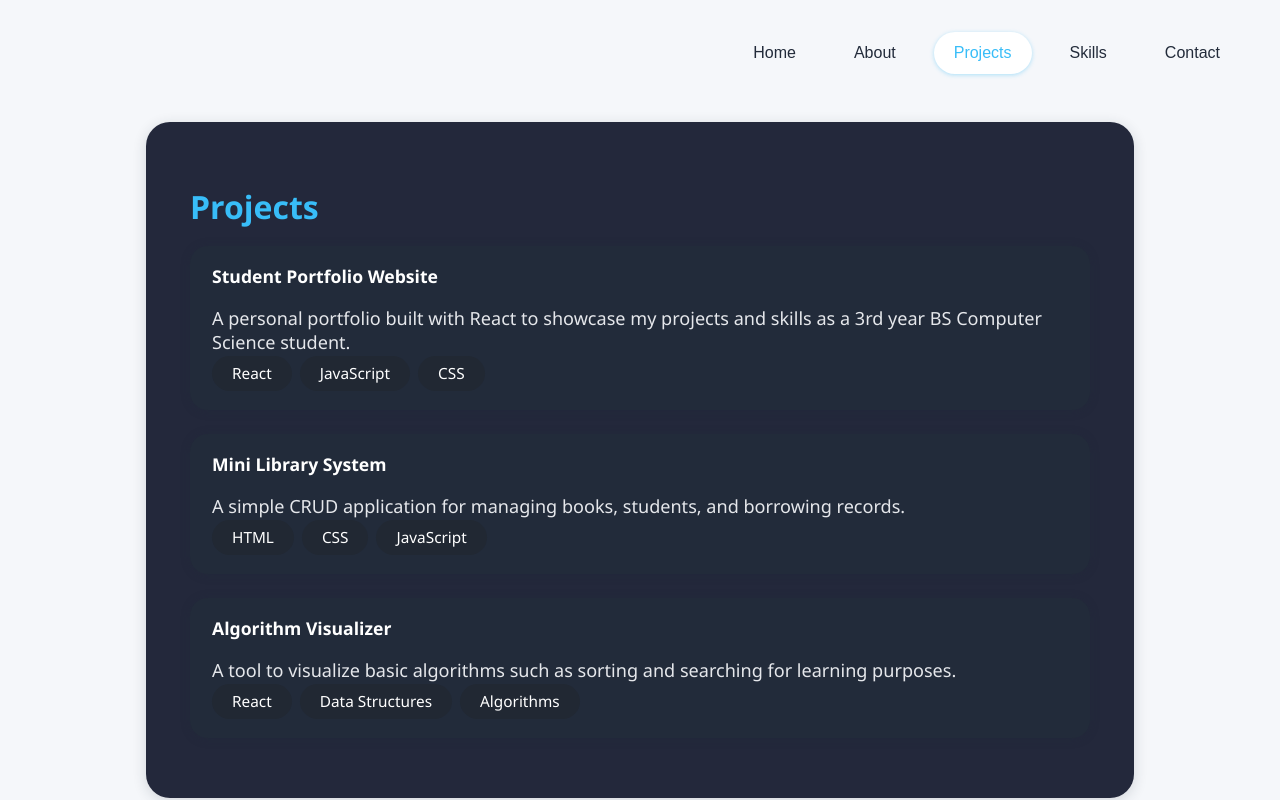
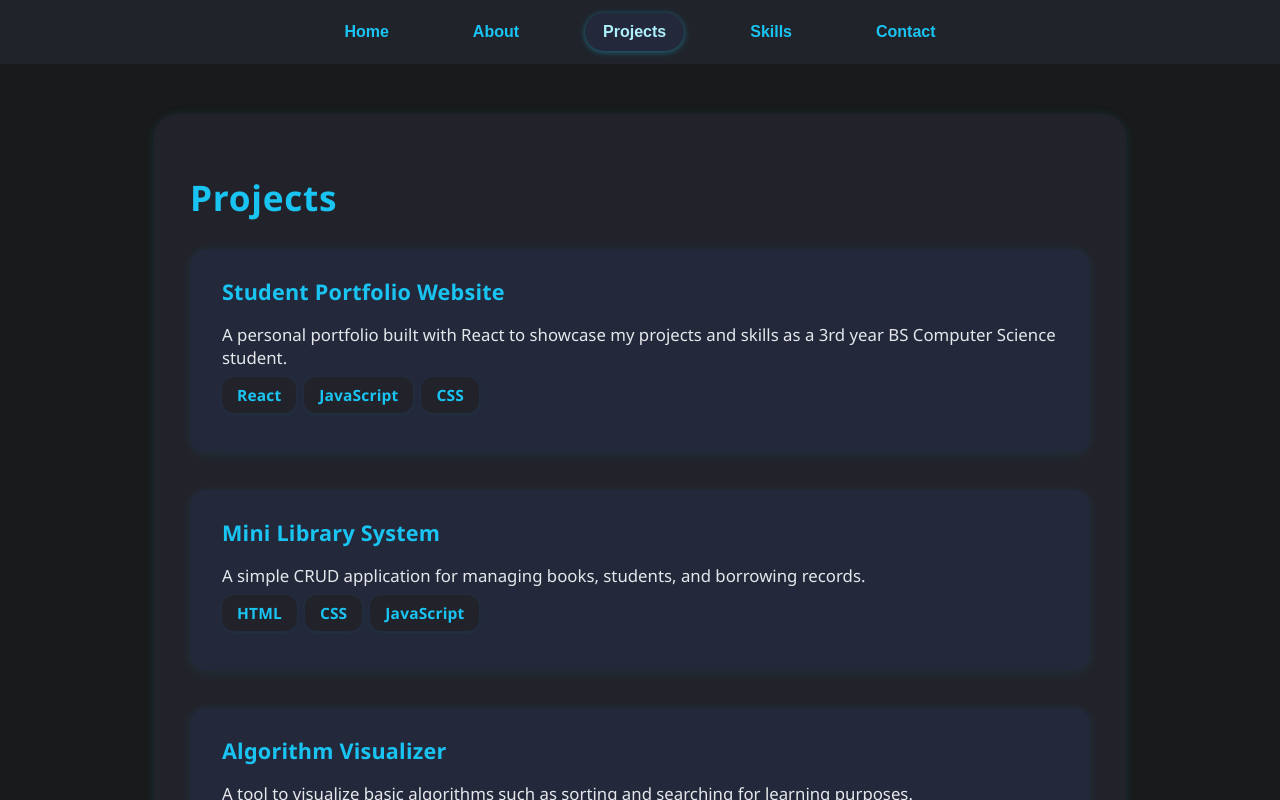
Before and after one commit to johnandrei011/Andreiports, a React (Create React App) app in the folder cabports/: page / in a window 1280 px wide. Both pictures are taken after a click on the button "Projects". Shown: the top 800 px of the page. Built offline with nearby package versions, Linux system fonts and the light colour scheme.

Commit message:
Update global.css

```diff
--- a/cabports/src/styles/global.css
+++ b/cabports/src/styles/global.css
@@ -1,176 +1,358 @@
-body {
-  font-family: 'Segoe UI', 'Arial', sans-serif;
-  background: #f5f7fa; /* Light background */
-  color: #212833;
-  margin: 0;
+html {
+  box-sizing: border-box;
+  scroll-behavior: smooth;
+  scroll-padding-top: 80px;
 }
 
-.app {
-  padding-top: 32px;
+body {
+  background: #181a1b;
+  color: #f6f7f9;
+  font-family: 'Segoe UI', 'Arial', sans-serif;
+  margin: 0;
+  padding-top: 64px;         /* Matches navbar height */
+  padding-bottom: 100px;     /* Extra space below last section */
+}
+
+header {
+  background: #20232a;
 }
 
 .navbar {
+  position: fixed;
+  top: 0;
+  left: 0;
+  width: 100vw;
+  height: 64px;
   display: flex;
-  justify-content: flex-end;
-  gap: 18px;
-  padding: 0 40px;
-  margin-bottom: 0;
+  justify-content: center;   /* Centered menu */
+  align-items: center;
+  gap: 48px;
+  padding: 0 0;
+  background: #20232a;
+  color: #f6f7f9;
+  box-shadow: 0 2px 18px #1ac4f2 12%;
+  z-index: 999;
 }
 
 .navbtn {
   background: transparent;
-  color: #222b3a;
+  color: #1ac4f2;
   border: none;
-  padding: 12px 20px;
+  padding: 10px 18px;
   font-size: 1rem;
-  font-weight: 500;
+  font-weight: 600;
+  border-radius: 40px;
   cursor: pointer;
-  border-radius: 40px;
   transition: background 0.2s, color 0.2s;
-}
-.navbtn.active, .navbtn:hover {
-  background: #fff;
-  color: #38bdf8;
-  box-shadow: 0 1px 4px #38bdf863;
+  text-decoration: none;
+  outline: none;
 }
 
+.navbtn.active, .navbtn:hover {
+  background: #23293b;
+  color: #aeeffb;
+  box-shadow: 0 1px 6px #1ac4f275;
+  text-decoration: none;
+}
+
+/* Responsive styles for tablet and mobile screens */
+@media (max-width: 900px) {
+  .navbar {
+    justify-content: center;
+    gap: 16px;
+    padding: 9px 8px;
+    height: 46px;
+  }
+  body {
+    padding-top: 46px;
+  }
+  .navbtn {
+    font-size: 0.92rem;
+    padding: 8px 14px;
+  }
+}
+
+@media (max-width: 600px) {
+  .navbar {
+    flex-direction: column;
+    align-items: flex-start;
+    height: auto;
+    padding: 7px 5vw;
+    box-shadow: 0 3px 8px #1ac4f2 10%;
+  }
+  body {
+    padding-top: 90px;
+  }
+  .navbtn {
+    width: 100%;
+    margin: 4px 0;
+    text-align: left;
+    border-radius: 10px;
+  }
+}
+
+/* Profile card styling */
 .profile-card {
-  background: linear-gradient(115deg, #212833 70%, #17181d 100%);
-  color: #fff;
+  background: linear-gradient(115deg, #23293b 70%, #181a1b 100%);
+  color: #f6f7f9;
   display: flex;
   align-items: center;
   justify-content: space-between;
   max-width: 900px;
-  margin: 50px auto 32px auto;
-  padding: 48px 64px;
+  margin: 52px auto 30px auto;
+  padding: 50px 68px;
   border-radius: 32px;
-  box-shadow: 0 2px 16px 2px #21283333;
-  min-height: 360px;
+  box-shadow: 0 4px 28px 0 #1ac4f222;
+  min-height: 370px;
+  border: 1px solid #1ac4f210;
 }
 
-.profile-info {
-  max-width: 400px;
+.profile-title {
+  font-size: 2.9rem;
+  font-weight: bold;
+  text-transform: uppercase;
+  line-height: 1.13;
+  color: #1ac4f2;
+  margin-bottom: 12px;
+  letter-spacing: 0.02em;
 }
 
 .profile-greeting {
   font-size: 1.1rem;
   font-weight: 700;
+  letter-spacing: 0.03em;
   margin-bottom: 10px;
-  letter-spacing: 0.03em;
-}
-
-.profile-title {
-  font-size: 2.8rem;
-  margin: 0 0 12px 0;
-  font-weight: bold;
-  text-transform: uppercase;
-  line-height: 1.15;
+  color: #f6f7f9;
 }
 
 .profile-desc {
-  font-size: 1.08rem;
-  margin: 20px 0 18px 0;
-  color: #dadce0;
+  font-size: 1.09rem;
+  margin: 22px 0 18px 0;
+  color: #c8e6ef;
 }
 
 .profile-small {
-  font-size: 0.95rem;
-  color: #96cdfb;
+  font-size: 0.97rem;
+  color: #73eaff;
   font-style: italic;
 }
 
 .main-btn {
-  background: #222b3a;
-  color: #fff;
-  border: 2px solid #38bdf8;
-  font-size: 1rem;
+  background: #1ac4f2;
+  color: #181a1b;
+  border: 2px solid #1ac4f2;
+  font-size: 1.04rem;
   border-radius: 10px;
-  padding: 13px 34px;
+  padding: 15px 40px;
   cursor: pointer;
   font-weight: 600;
   letter-spacing: 0.03em;
-  margin-top: 12px;
+  margin-top: 10px;
   transition: background 0.2s, color 0.2s, border 0.2s;
+  box-shadow: 0 2px 8px #1ac4f288;
 }
 .main-btn:hover {
-  background: #38bdf8;
-  color: #222b3a;
-  border: 2px solid #222b3a;
+  background: #0fa0c3;
+  color: #f6f7f9;
+  border: 2px solid #73eaff;
 }
 
-.profile-photo {
-  flex: 1 1 200px;
-  display: flex;
-  align-items: center;
-  justify-content: center;
-  margin-left: 48px;
-}
 .profile-img {
-  width: 220px;
-  height: 220px;
+  width: 200px;
+  height: 200px;
   object-fit: cover;
-  border-radius: 24px;
-  box-shadow: 0 4px 24px #21283388;
+  border-radius: 28px;
+  box-shadow: 0 6px 26px #1ac4f278;
+  border: 4px solid #20232a;
+  background: #23293b;
 }
 
 section {
   max-width: 900px;
-  margin: 48px auto;
-  background: #23283b; /* deep blue card */
-  border-radius: 24px;
-  padding: 36px 44px;
-  box-shadow: 0 3px 14px #222b3a29;
-  color: #e5e7eb; /* light text on dark card */
+  margin: 48px auto 60px auto;
+  background: #22232a;
+  border-radius: 20px;
+  padding: 48px 32px;
+  box-shadow: 0 2px 12px #1ac4f229;
+  color: #e5e7eb;
 }
 
-h2 {
-  color: #38bdf8; /* accent for section title */
-  font-size: 2rem;
-  margin-bottom: 18px;
+/* FINAL CONTACT VISIBILITY FIX */
+.contact-section,
+.contact-card,
+#contact,
+section.contact {
+  min-height: 500px;
+  margin-top: 120px;
+  padding: 48px 32px 120px 32px;
+  background: #23293b;
+  color: #e5e7eb;
+  border-radius: 24px;
+  box-shadow: 0 2px 16px #1ac4f222;
+  display: block;
 }
 
-p {
-  color: #e5e7eb;
-  font-size: 1.13rem;
+/* Cyan heading for sections */
+h2 {
+  color: #1ac4f2;
+  font-size: 2rem;
+  margin-bottom: 16px;
 }
 
-.badge {
-  background: #212833;
-  color: #fff;
-  padding: 7px 20px;
-  margin: 8px 8px 0 0;
-  border-radius: 100px;
-  font-size: 0.96rem;
-  font-weight: 500;
+/* Cyan links site-wide with underline on hover except navbtn */
+a {
+  color: #1ac4f2;
+  text-decoration: none;
+  transition: color 0.18s;
 }
-
-.project-card {
-  background: #222b3a;
-  color: #fff;
-  border-radius: 18px;
-  padding: 18px 22px;
-  margin-bottom: 24px;
-  box-shadow: 0 1px 10px #222b3a55;
-  border: none;
+a:hover:not(.navbtn), a:focus:not(.navbtn) {
+  color: #73eaff;
+  text-decoration: underline;
 }
-
-.project-title {
-  font-size: 1.1rem;
-  font-weight: bold;
-  margin-bottom: 5px;
-}
-
-.link {
-  color: #38bdf8;
-  text-decoration: none;
-}
-
-.link:hover {
-  text-decoration: underline;
+/* Navbar: never underline */
+a.navbtn, a.navbtn:hover, a.navbtn:focus {
+  text-decoration: none !important;
 }
 
 .skills-list {
-  margin: 8px 0 12px 0;
   display: flex;
   flex-wrap: wrap;
+  gap: 18px;                /* Space between each skill */
+  margin-bottom: 24px;
+  font-size: 1.15rem;
+  margin-top: 12px;
 }
+
+.skills-list span {
+  background: #22232a;
+  color: #1ac4f2;
+  padding: 7px 16px;
+  border-radius: 14px;
+  font-weight: 600;
+  letter-spacing: 0.02em;
+  box-shadow: 0 2px 8px #1ac4f201;
+}
+
+/* Projects section layout */
+#projects {
+  max-width: 900px;
+  margin: 50px auto 80px auto;
+  padding: 30px 36px;
+  background: #22232a;
+  border-radius: 24px;
+  box-shadow: 0 2px 12px #1ac4f220;
+}
+
+#projects h2 {
+  color: #1ac4f2;
+  font-size: 2.2rem;
+  font-weight: bold;
+  margin-bottom: 28px;
+  letter-spacing: 0.02em;
+}
+
+/* Cards for each project */
+.project-card {
+  background: #23293b;
+  border-radius: 16px;
+  box-shadow: 0 2px 12px #1ac4f215;
+  padding: 28px 32px 26px 32px;
+  margin-bottom: 38px;
+  transition: box-shadow 0.2s;
+}
+
+.project-card:hover {
+  box-shadow: 0 4px 24px #1ac4f288;
+}
+
+/* Project title styling */
+.project-title {
+  font-size: 1.35rem;
+  font-weight: 700;
+  color: #1ac4f2;
+  margin-bottom: 7px;
+  letter-spacing: 0.01em;
+}
+
+/* Project tech tags/chips */
+.badge {
+  display: inline-block;
+  background: #22232a;
+  color: #1ac4f2;
+  border-radius: 12px;
+  padding: 7px 15px;
+  margin-right: 8px;
+  margin-bottom: 5px;
+  font-size: 0.97rem;
+  font-weight: 600;
+  box-shadow: 0 1px 5px #1ac4f210;
+  letter-spacing: 0.01em;
+}
+
+.project-card p {
+  font-size: 1.05rem;
+  color: #e5e7eb;
+  margin-bottom: 12px;
+}
+
+/* Project link styling */
+.link {
+  display: inline-block;
+  margin-top: 8px;
+  color: #1ac4f2;
+  font-weight: 600;
+  border-radius: 8px;
+  padding: 7px 20px;
+  background: #181a1b;
+  border: 1.5px solid #1ac4f2;
+  text-decoration: none;
+  transition: background 0.18s, color 0.18s, border 0.18s;
+  box-shadow: 0 1px 5px #1ac4f23a;
+  letter-spacing: 0.02em;
+}
+
+.link:hover,
+.link:focus {
+  background: #1ac4f2;
+  color: #181a1b;
+  border-color: #73eaff;
+}
+
+.contact-section h2 {
+  color: #1ac4f2;
+  font-size: 2.3rem;
+  font-weight: 800;
+  margin-bottom: 30px;
+  letter-spacing: 0.05em;
+  text-shadow: 0 2px 16px #1ac4f244;
+}
+
+.contact-label {
+  color: #73eaff;
+  font-size: 1.13rem;
+  font-weight: 500;
+  letter-spacing: 0.02em;
+  margin-right: 6px;
+}
+
+.contact-link {
+  color: #1ac4f2;
+  font-size: 1.12rem;
+  font-weight: 599;
+  letter-spacing: 0.01em;
+  text-decoration: none;
+  background: transparent;
+  transition: color 0.2s;
+}
+
+.contact-link:hover,
+.contact-link:focus {
+  color: #73eaff;
+  text-shadow: 0 2px 16px #73eaff33;
+}
+
+.contact-simple-list {
+  font-size: 1.13rem;
+  line-height: 2.3;
+  letter-spacing: 0.01em;
+}
```
